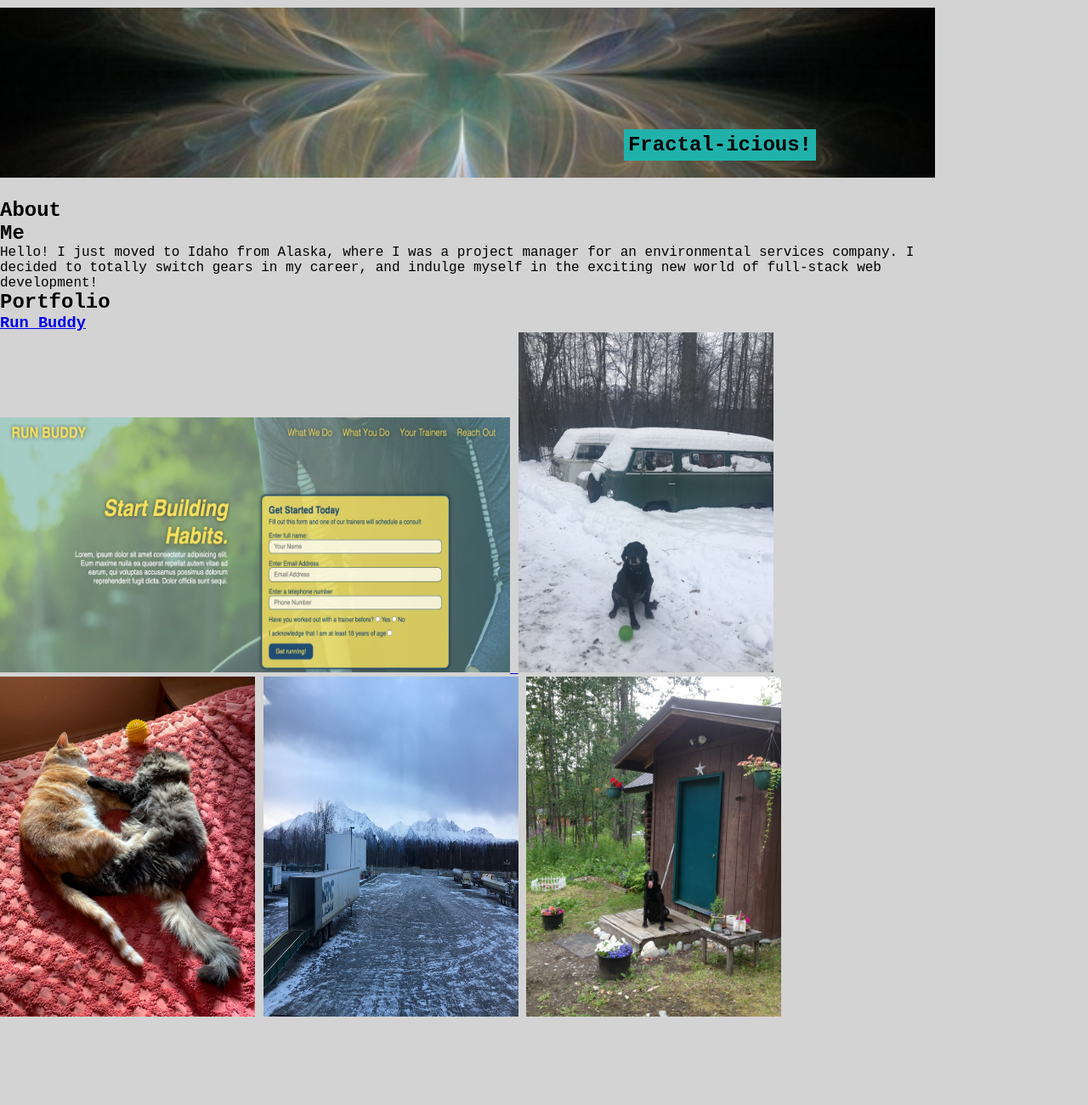
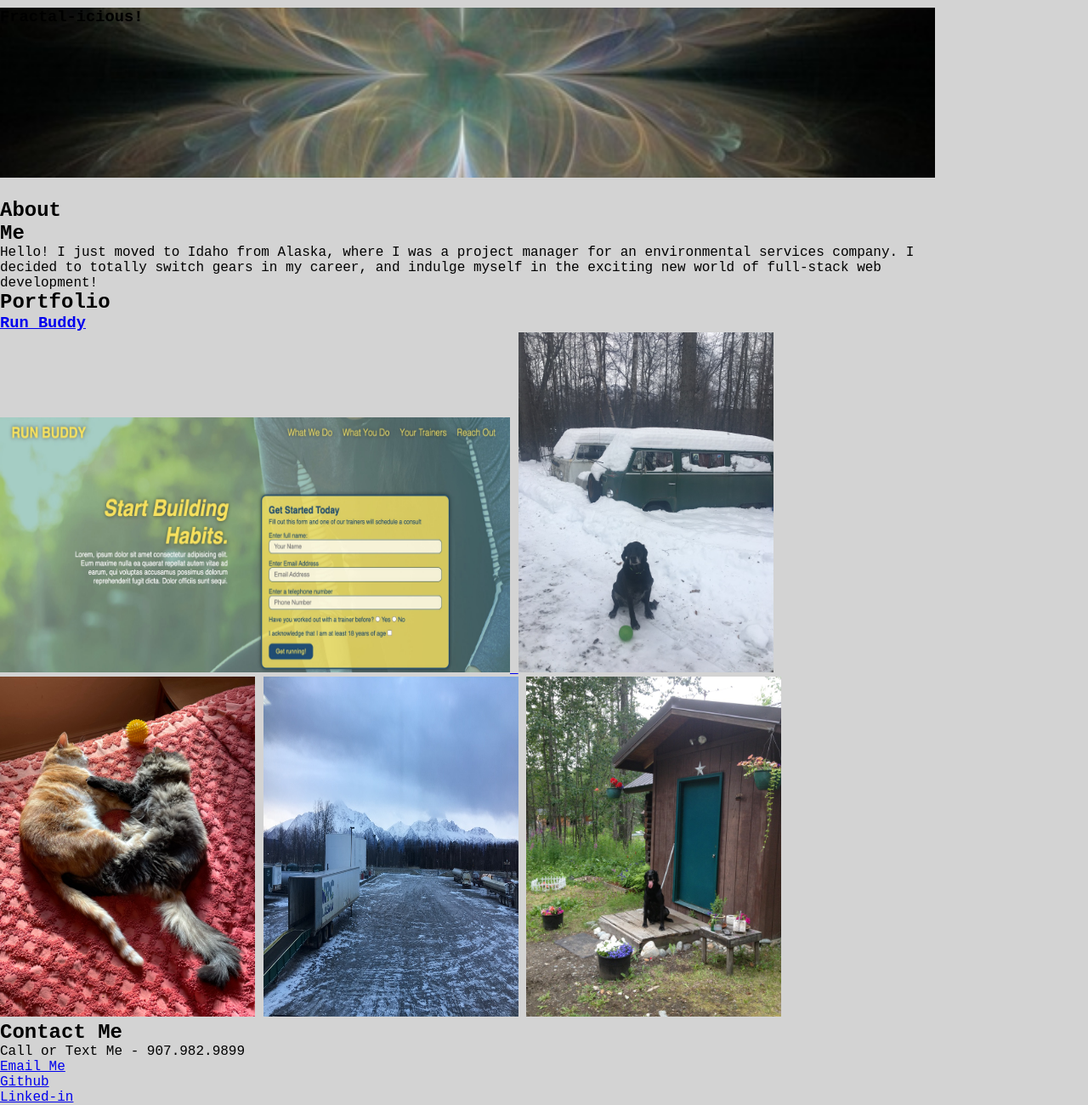
Before and after one commit to KimberlyPark/portfolio, a plain HTML site: page index.html in a window 1280 px wide. Shown: the part 74-1374 px from the top of the page at 85% size. Before the commit the page ends 1275 px from the top, so only its background shows below. Drawn offline with Linux system fonts and the light colour scheme.

Commit message:
add contact me info

```diff
--- a/index.html
+++ b/index.html
@@ -34,7 +34,7 @@
 <!--hero section start-->
     <section class="hero">
     <div class="hero-text">
-        <h2>Fractal-icious!</h2>
+        <h3>Fractal-icious!</h3>
     </div>
     </section>
 <!--hero section end-->
@@ -77,3 +77,15 @@
 <!--portfolio section end-->
 
 <!--contact me section start-->
+<h2>Contact Me</h2>
+			<ul class="contactInfo">
+				<li>Call or Text Me - 907.982.9899</li>
+				<li><a href="mailto:quorrbbeeflash@yahoo.com">Email Me</a></li>
+				<li>
+					<a href="https://github.com/KimberlyPark">Github</a>
+				</li>
+				<li>
+					<a href="https://www.linkedin.com/in/kimberly-park-2a853b217/">Linked-in</a>
+				</li>
+			</ul>
+		</section>
```
